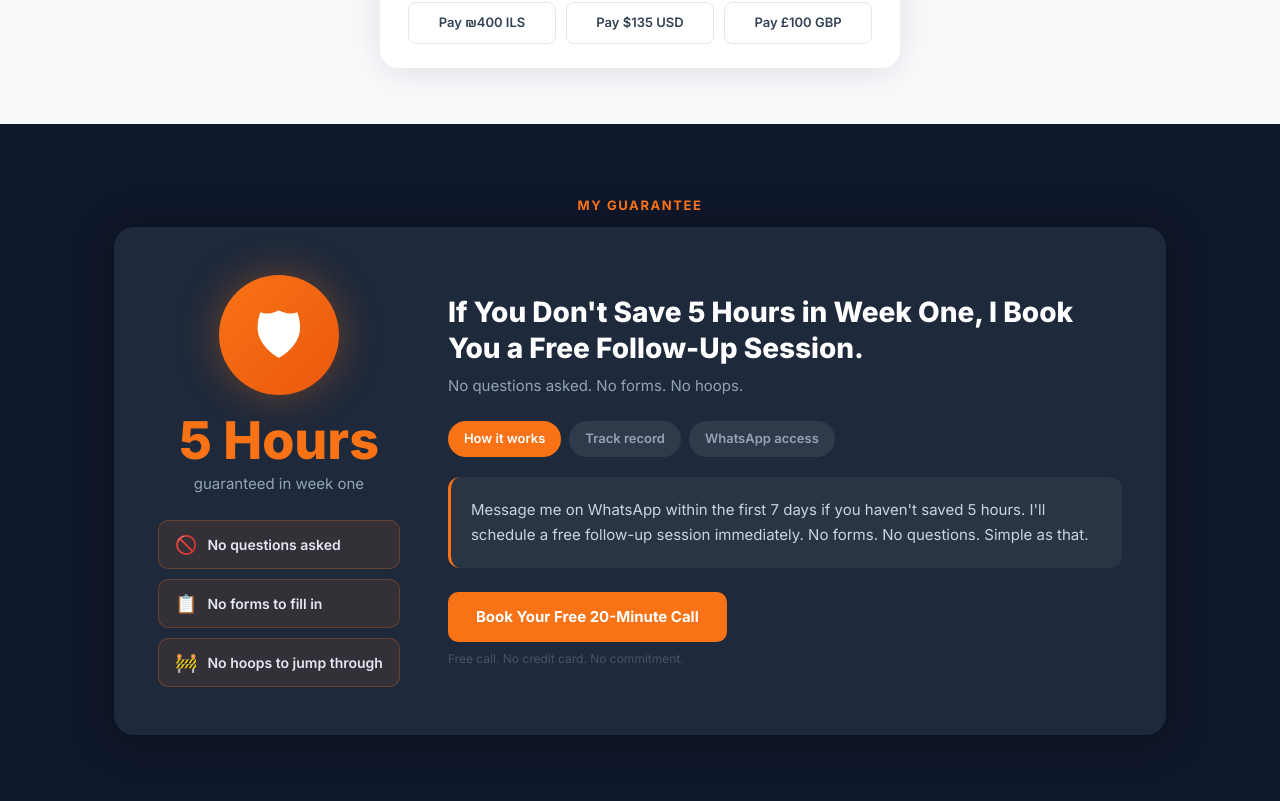
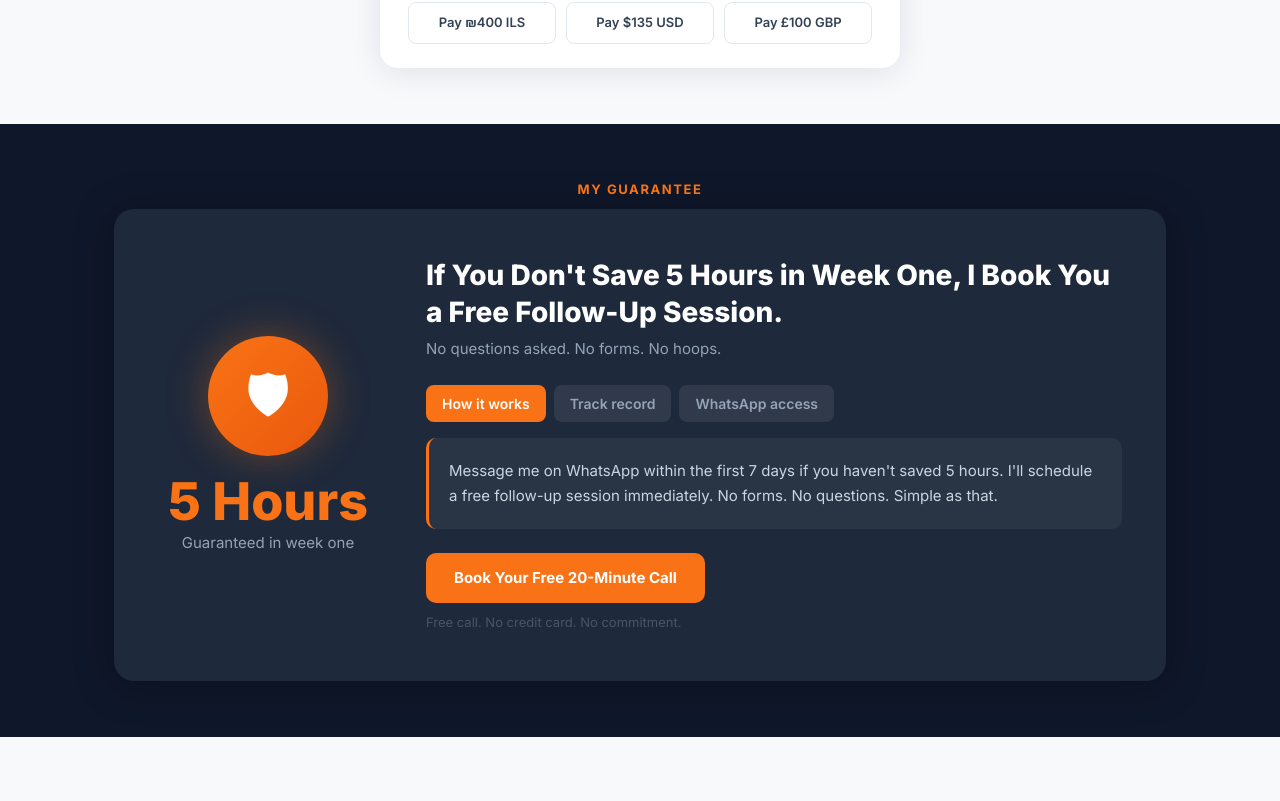
Before and after one commit to samkershner1234-aisk/ai-with-sam, a React (Vite) app: page / in a window 1280 px wide. Shown: the part 4119-4920 px from the top of the page. Built offline with nearby package versions, Linux system fonts and the light colour scheme.

Commit message:
Refactor GuaranteeSection component
Removed guarantee points and updated content for clarity.

```diff
--- a/src/components/landing/GuaranteeSection.jsx
+++ b/src/components/landing/GuaranteeSection.jsx
@@ -1,11 +1,5 @@
 import { useState } from "react";
 import { CTA_URL } from "./constants";
-
-const guaranteePoints = [
-  { icon: "🚫", text: "No questions asked" },
-  { icon: "📋", text: "No forms to fill in" },
-  { icon: "🚧", text: "No hoops to jump through" },
-];
 
 const details = [
   {
@@ -16,12 +10,12 @@ const details = [
   {
     id: "track",
     label: "Track record",
-    content: "In every session delivered so far, no one has ever needed to claim it. But it's there if you do. You get results or you get more of my time, free.",
+    content: "In every session delivered so far, no one has ever needed to claim it. But it's there if you do. Your results are the only thing that matters.",
   },
   {
     id: "whatsapp",
     label: "WhatsApp access",
-    content: "Your session includes 14 days of direct WhatsApp access to me. Got a prompt that's not working? Message me directly — not a ticket system. I respond within 24 hours.",
+    content: "Your session includes 14 days of direct WhatsApp access to me. Got a prompt that's not working? Message me. I'll fix it.",
   },
 ];
 
@@ -30,58 +24,62 @@ export default function GuaranteeSection() {
   const active = details.find(d => d.id === activeTab);
 
   return (
-    <section style={{background:"#0F172A",padding:"72px 0"}}>
-      <div style={{maxWidth:1100,margin:"0 auto",padding:"0 24px"}}>
-        <p style={{color:"#F97316",fontWeight:700,letterSpacing:"0.12em",textTransform:"uppercase",fontSize:13,textAlign:"center",marginBottom:12}}>MY GUARANTEE</p>
+    <section style={{ background: "#0F172A", padding: "56px 0" }}>
+      <div style={{ maxWidth: 1100, margin: "0 auto", padding: "0 24px" }}>
+        {/* Section label */}
+        <p style={{ color: "#F97316", fontWeight: 700, letterSpacing: "0.12em", textTransform: "uppercase", fontSize: 13, textAlign: "center", marginBottom: 10 }}>
+          MY GUARANTEE
+        </p>
 
         {/* Main card: two columns on desktop, stacked on mobile */}
         <div className="guarantee-card">
-
           {/* Left: Shield badge */}
           <div className="guarantee-left">
             {/* Big shield */}
-            <div style={{width:120,height:120,borderRadius:"50%",background:"linear-gradient(135deg,#F97316,#EA580C)",display:"flex",alignItems:"center",justifyContent:"center",fontSize:56,marginBottom:20,boxShadow:"0 0 40px rgba(249,115,22,0.35)"}}>
+            <div style={{ width: 120, height: 120, borderRadius: "50%", background: "linear-gradient(135deg,#F97316,#EA580C)", display: "flex", alignItems: "center", justifyContent: "center", fontSize: 52, marginBottom: 20, boxShadow: "0 0 40px rgba(249,115,22,0.35)" }}>
               🛡
             </div>
-            <div style={{fontSize:"clamp(32px,5vw,52px)",fontWeight:900,color:"#F97316",lineHeight:1,marginBottom:6}}>5 Hours</div>
-            <div style={{color:"#94A3B8",fontSize:15,marginBottom:24,textAlign:"center"}}>guaranteed in week one</div>
-            {/* Three promise pills */}
-            <div style={{display:"flex",flexDirection:"column",gap:10,width:"100%",maxWidth:260}}>
-              {guaranteePoints.map((p, i) => (
-                <div key={i} style={{display:"flex",alignItems:"center",gap:10,background:"rgba(249,115,22,0.1)",border:"1px solid rgba(249,115,22,0.25)",borderRadius:10,padding:"10px 16px"}}>
-                  <span style={{fontSize:18}}>{p.icon}</span>
-                  <span style={{color:"#E2E8F0",fontSize:14,fontWeight:600}}>{p.text}</span>
-                </div>
-              ))}
+            <div>
+              <div style={{ fontSize: "clamp(32px,5vw,52px)", fontWeight: 900, color: "#F97316", lineHeight: 1, marginBottom: 4 }}>5 Hours</div>
+              <div style={{ color: "#94A3B8", fontSize: 15, marginBottom: 0, textAlign: "center" }}>Guaranteed in week one</div>
             </div>
           </div>
 
           {/* Right: headline + tabs */}
           <div className="guarantee-right">
-            <h2 style={{fontSize:"clamp(20px,3vw,28px)",fontWeight:800,color:"#fff",lineHeight:1.3,marginBottom:8}}>
+            <h2 style={{ fontSize: "clamp(20px,3vw,28px)", fontWeight: 800, color: "#fff", lineHeight: 1.3, marginBottom: 8 }}>
               If You Don't Save 5 Hours in Week One, I Book You a Free Follow-Up Session.
             </h2>
-            <p style={{color:"#94A3B8",fontSize:15,marginBottom:24}}>No questions asked. No forms. No hoops.</p>
+            <p style={{ color: "#94A3B8", fontSize: 15, marginBottom: 24 }}>No questions asked. No forms. No hoops.</p>
 
             {/* Tab buttons */}
-            <div style={{display:"flex",gap:8,marginBottom:20,flexWrap:"wrap"}}>
+            <div style={{ display: "flex", gap: 8, marginBottom: 16, flexWrap: "wrap" }}>
               {details.map(d => (
-                <button key={d.id} onClick={() => setActiveTab(d.id)} style={{padding:"8px 16px",borderRadius:20,border:"none",cursor:"pointer",fontWeight:600,fontSize:13,transition:"all 0.2s",background:activeTab===d.id?"#F97316":"rgba(255,255,255,0.08)",color:activeTab===d.id?"#fff":"#94A3B8"}}>
+                <button
+                  key={d.id}
+                  onClick={() => setActiveTab(d.id)}
+                  style={{ padding: "8px 16px", borderRadius: 8, border: "none", cursor: "pointer", fontWeight: 600, fontSize: 14, transition: "all 0.2s", background: activeTab === d.id ? "#F97316" : "rgba(255,255,255,0.08)", color: activeTab === d.id ? "#fff" : "#94A3B8" }}
+                >
                   {d.label}
                 </button>
               ))}
             </div>
 
             {/* Tab content */}
-            <div style={{background:"rgba(255,255,255,0.05)",borderRadius:12,padding:"20px 20px",minHeight:90,borderLeft:"3px solid #F97316"}}>
-              <p style={{color:"#CBD5E1",fontSize:15,lineHeight:1.7,margin:0}}>{active.content}</p>
+            <div style={{ background: "rgba(255,255,255,0.05)", borderRadius: 10, padding: "20px 20px", minHeight: 80, borderLeft: "3px solid #F97316" }}>
+              <p style={{ color: "#CBD5E1", fontSize: 15, lineHeight: 1.7, margin: 0 }}>{active.content}</p>
             </div>
 
             {/* CTA */}
-            <a href={CTA_URL} target="_blank" rel="noopener noreferrer" style={{display:"inline-block",marginTop:24,background:"#F97316",color:"#fff",fontWeight:700,fontSize:15,padding:"14px 28px",borderRadius:10,textDecoration:"none",transition:"opacity 0.2s"}}>
+            <a
+              href={CTA_URL}
+              target="_blank"
+              rel="noopener noreferrer"
+              style={{ display: "inline-block", marginTop: 24, background: "#F97316", color: "#fff", fontWeight: 700, fontSize: 15, padding: "14px 28px", borderRadius: 10, textDecoration: "none", transition: "opacity 0.2s" }}
+            >
               Book Your Free 20-Minute Call
             </a>
-            <p style={{color:"#475569",fontSize:12,marginTop:8}}>Free call. No credit card. No commitment.</p>
+            <p style={{ color: "#475569", fontSize: 13, marginTop: 10 }}>Free call. No credit card. No commitment.</p>
           </div>
         </div>
       </div>
@@ -110,7 +108,7 @@ export default function GuaranteeSection() {
           .guarantee-card {
             flex-direction: column;
             padding: 32px 24px;
-            gap: 28px;
+            gap: 24px;
           }
           .guarantee-left {
             min-width: unset;
```
